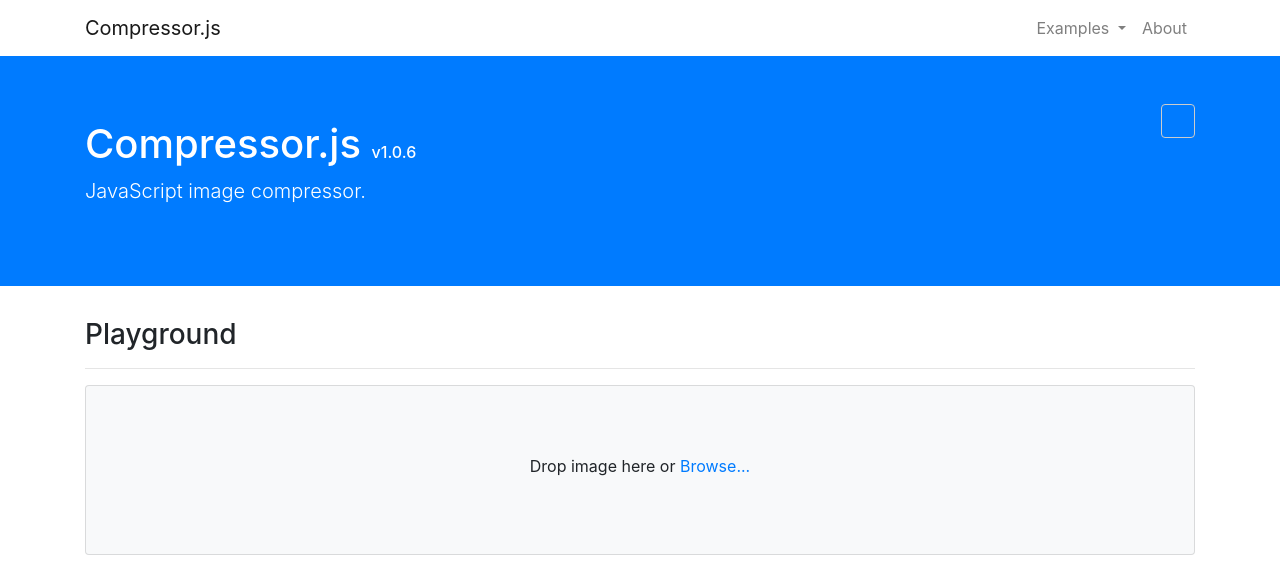
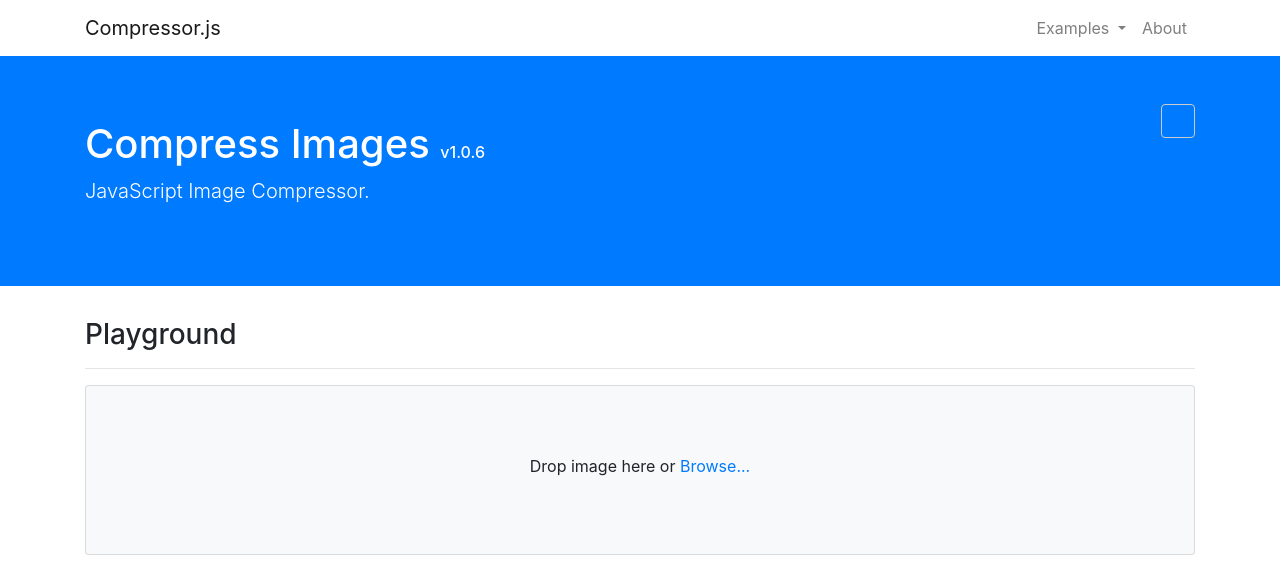
Before and after one commit to thanhphatit/compress-images, a website: page docs/index.html in a window 1280 px wide. Shown: the top 576 px of the page. Drawn offline with nearby package versions, Linux system fonts and the light colour scheme; a script that the page names is missing.

Commit message:
Update index.html

```diff
--- a/docs/index.html
+++ b/docs/index.html
@@ -6,7 +6,7 @@
   <meta name="viewport" content="width=device-width, initial-scale=1, shrink-to-fit=no">
   <meta name="description" content="JavaScript image compressor.">
   <meta name="author" content="Chen Fengyuan">
-  <title>Compressor.js</title>
+  <title>Compress Images</title>
   <link rel="stylesheet" href="https://stackpath.bootstrapcdn.com/bootstrap/4.3.1/css/bootstrap.min.css" crossorigin="anonymous">
   <link rel="stylesheet" href="css/main.css">
 </head>
@@ -41,8 +41,8 @@
     <div class="container">
         <div class="row">
           <div class="col-md">
-            <h1>Compressor.js <small class="h6">v1.0.6</small></h1>
-            <p class="lead">JavaScript image compressor.</p>
+            <h1>Compress Images <small class="h6">v1.0.6</small></h1>
+            <p class="lead">JavaScript Image Compressor.</p>
           </div>
           <div class="col-md">
             <div class="carbonads">
```
